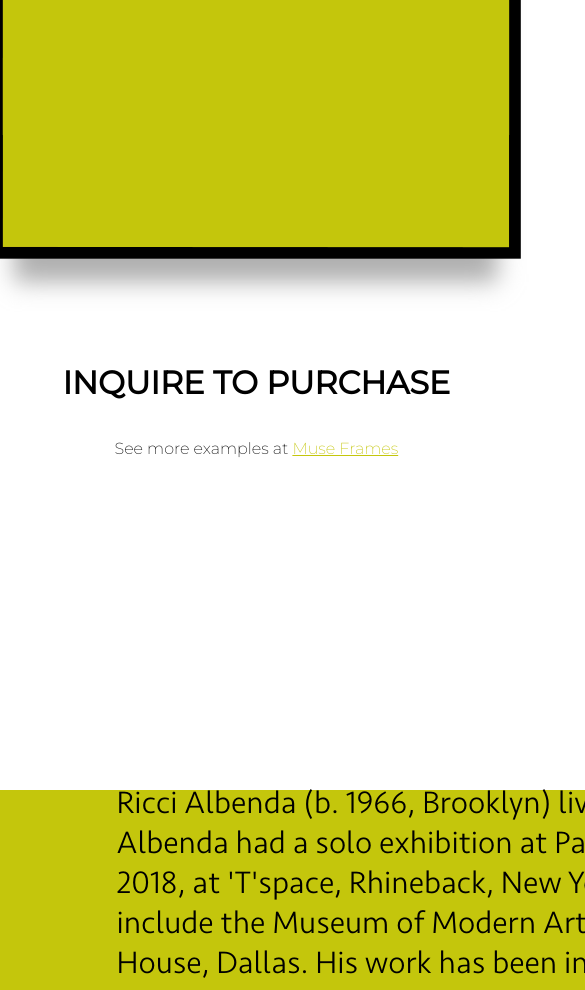
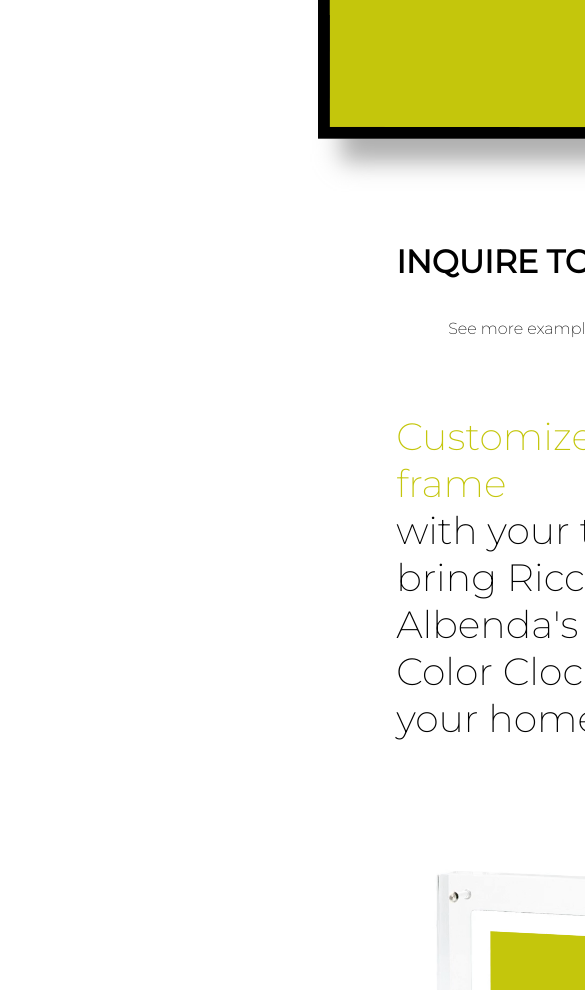
Before and after one commit to dereksione/UniversalColorClock, a SvelteKit app: page / in a window 390 px wide. Shown: the part 2260-3250 px from the top of the page, 585 px wide, since content can reach past the window. Built offline with nearby package versions, Linux system fonts and the light colour scheme; a web font is replaced by a local one.

Commit message:
framebar responsive

```diff
--- a/src/routes/PurchaseFramebar.svelte
+++ b/src/routes/PurchaseFramebar.svelte
@@ -30,7 +30,7 @@
                     style="background-color: {colorString}"
                 />
             </div>
-            <div class="purchase-text">
+            <div class="purchase-text right-purchase-text">
                 <h1>INQUIRE TO PURCHASE</h1>
                 <p>
                     See more examples at
@@ -70,8 +70,7 @@
 
 <style>
     .container {
-        width: 100%;
-        height: 1200px;
+        height: 1000px;
         background-color: white;
         align-items: center;
     }
@@ -79,7 +78,6 @@
     .inner-container {
         width: 80%;
         max-width: 1310px;
-        height: 80%;
         font-family: "Montserrat", sans-serif;
         font-weight: 200;
     }
@@ -93,19 +91,61 @@
         align-items: center;
     }
 
+    @media(max-width: 1200px) {
+        .container, .inner-container {
+            flex-direction: column;
+            justify-content: left;
+            align-items: left;
+        }
+
+        .right-purchase-text {
+            margin-left: 35px;
+        }
+
+        .container {
+            height: 1800px;
+        }
+
+        .col {
+            margin-bottom: 40px;
+        }
+
+        .right-col {
+            max-height: 900px;
+        }
+
+        .left-content {
+            max-height: 1400px;
+        }
+
+        .left-col {
+            max-height: 1800px;
+        }
+
+        .small-asset {
+            margin-top: 60px;
+        }
+    }
+
+    @media(max-width: 650px) {
+        .right-purchase-text {
+            margin-left: 15px;
+        }
+    }
+
     .col {
-        height: 100%;
         padding-left: 10%;
         padding-right: 10%;
     }
 
     .right-col {
         width: 50%;
-        height: 100%;
+        max-width: 655px;
     }
 
     .left-col {
         width: 50%;
+        max-width: 655px;
     }
 
     .left-content {
@@ -131,5 +171,6 @@
         flex-direction: column;
         justify-content: center;
         align-items: center;
+        margin-top: 20px;
     }
 </style>
```
